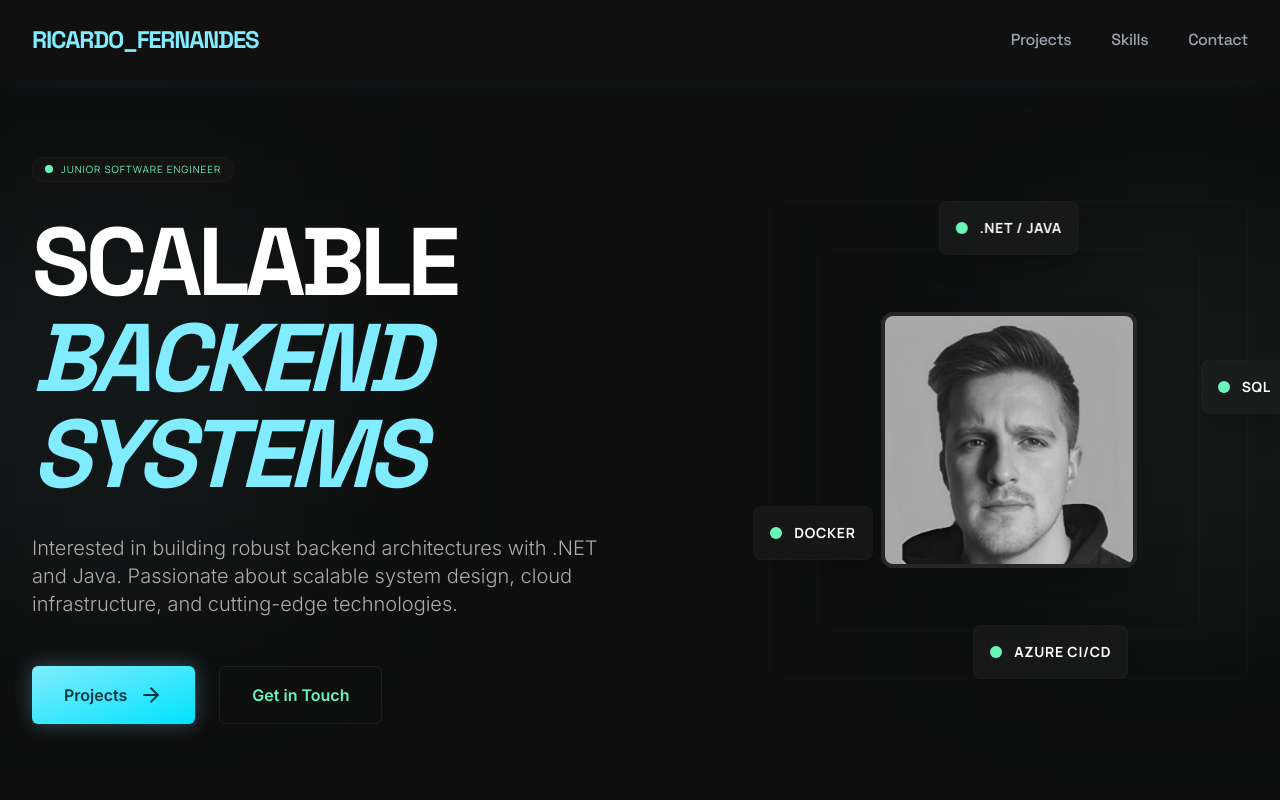
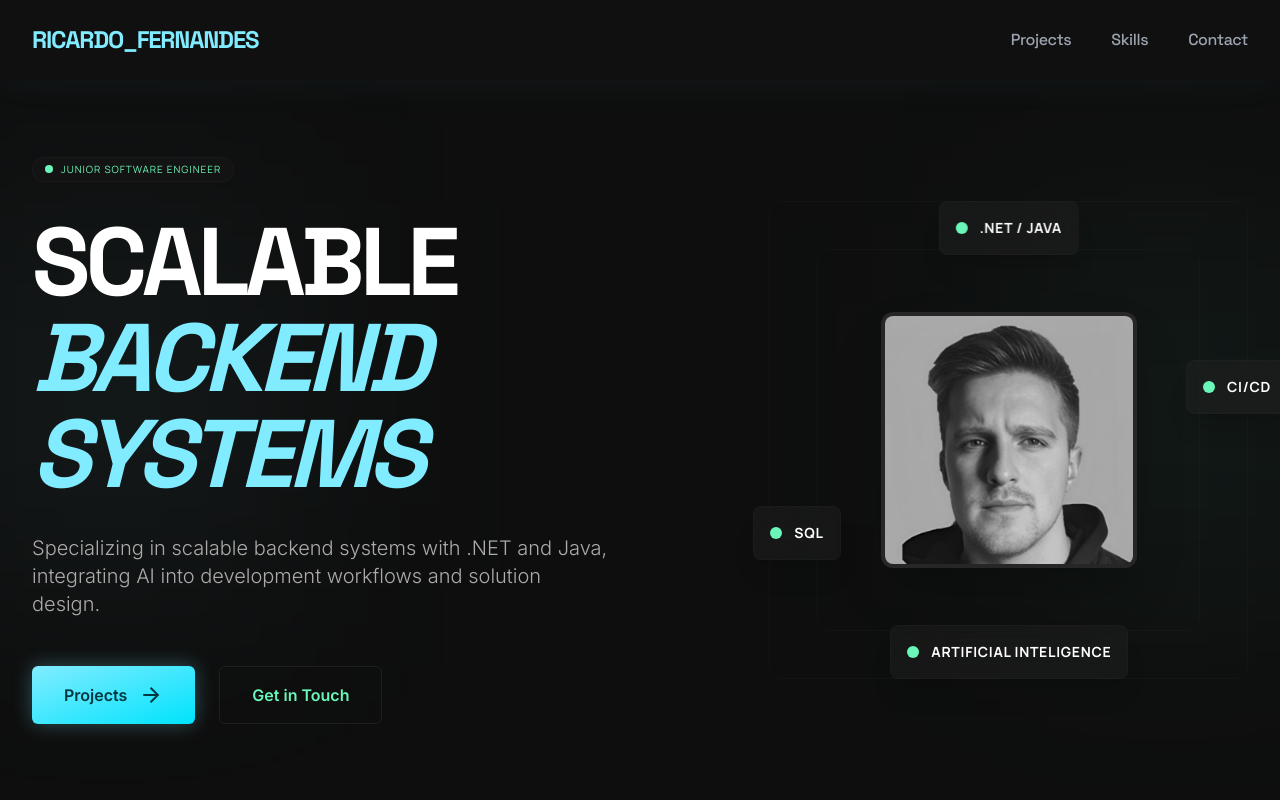
Before and after one commit to ricardofernandes21/portfolio, a React (Vite) app: page / in a window 1280 px wide. Shown: the top 800 px of the page. Built offline with nearby package versions, Linux system fonts and the light colour scheme.

Commit message:
update: text and skills

```diff
--- a/src/sections/HeroSection.jsx
+++ b/src/sections/HeroSection.jsx
@@ -29,7 +29,7 @@ export default function HeroSection() {
             <span className="text-primary italic">BACKEND SYSTEMS</span>
           </h1>
           <p className="text-on-surface-variant text-lg md:text-xl max-w-xl mb-12 font-light leading-relaxed">
-            Interested in building robust backend architectures with .NET and Java. Passionate about scalable system design, cloud infrastructure, and cutting-edge technologies.
+            Specializing in scalable backend systems with .NET and Java, integrating AI into development workflows and solution design.
           </p>
           <div className="flex flex-wrap gap-6">
             <a
@@ -63,15 +63,15 @@ export default function HeroSection() {
             </div>
             <div className="absolute bottom-1/4 -left-4 glass-card p-4 rounded-xl border border-outline-variant/10 flex items-center gap-3 shadow-xl">
               <span className="w-3 h-3 bg-secondary rounded-full"></span>
-              <span className="font-label text-sm font-bold uppercase tracking-wider">Docker</span>
+              <span className="font-label text-sm font-bold uppercase tracking-wider">SQL</span>
             </div>
             <div className="absolute top-1/3 -right-10 glass-card p-4 rounded-xl border border-outline-variant/10 flex items-center gap-3 shadow-xl">
               <span className="w-3 h-3 bg-secondary rounded-full"></span>
-              <span className="font-label text-sm font-bold uppercase tracking-wider">SQL</span>
+              <span className="font-label text-sm font-bold uppercase tracking-wider">CI/CD</span>
             </div>
             <div className="absolute bottom-0 right-1/4 glass-card p-4 rounded-xl border border-outline-variant/10 flex items-center gap-3 shadow-xl">
               <span className="w-3 h-3 bg-secondary rounded-full"></span>
-              <span className="font-label text-sm font-bold uppercase tracking-wider">Azure CI/CD</span>
+              <span className="font-label text-sm font-bold uppercase tracking-wider">Artificial Inteligence</span>
             </div>
 
             {/* Central Profile Image */}
```
